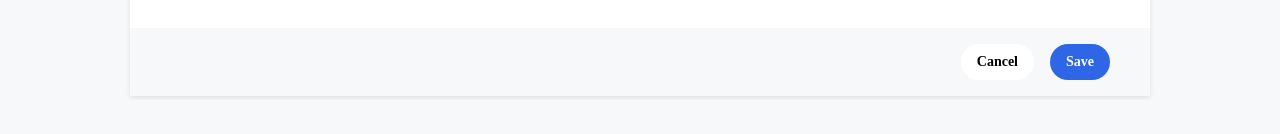
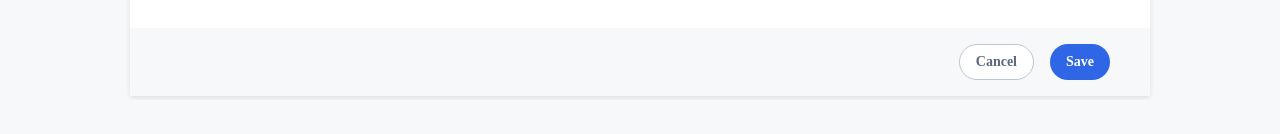
Before and after one commit to sunshineagoo17/group-four-instock, a React (Create React App) app: page /inventory/edit-inventory/1 in a window 1280 px wide. Shown: the part 573-707 px from the top of the page. Built offline with nearby package versions, Linux system fonts and the light colour scheme; no server answers; a web font is replaced by a local one.

Commit message:
Fixed cancel button border for Edit Inventory

```diff
--- a/src/components/EditInventoryItem/EditInventoryItem.scss
+++ b/src/components/EditInventoryItem/EditInventoryItem.scss
@@ -198,13 +198,14 @@
 }
 
 .inventory-edit-button {
-
   height: $btn-height-mobile;
   cursor: pointer;
   font-family: $defaultFont;
 
   &--cancel {
     background-color: $pri-white;
+    border: solid 1px $sec-cloud;
+    color: $sec-slate;
   }
 
   &--save {
```
